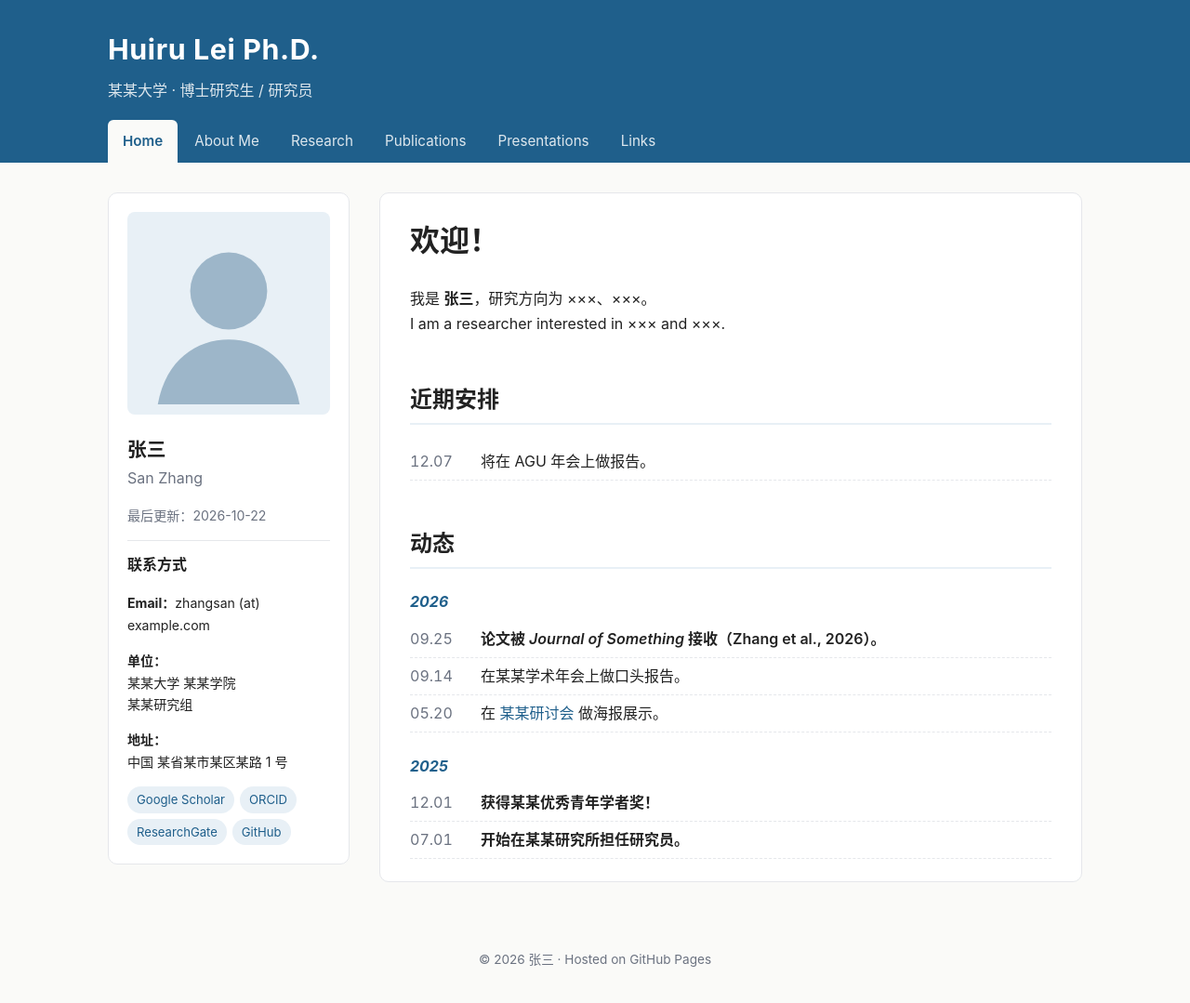
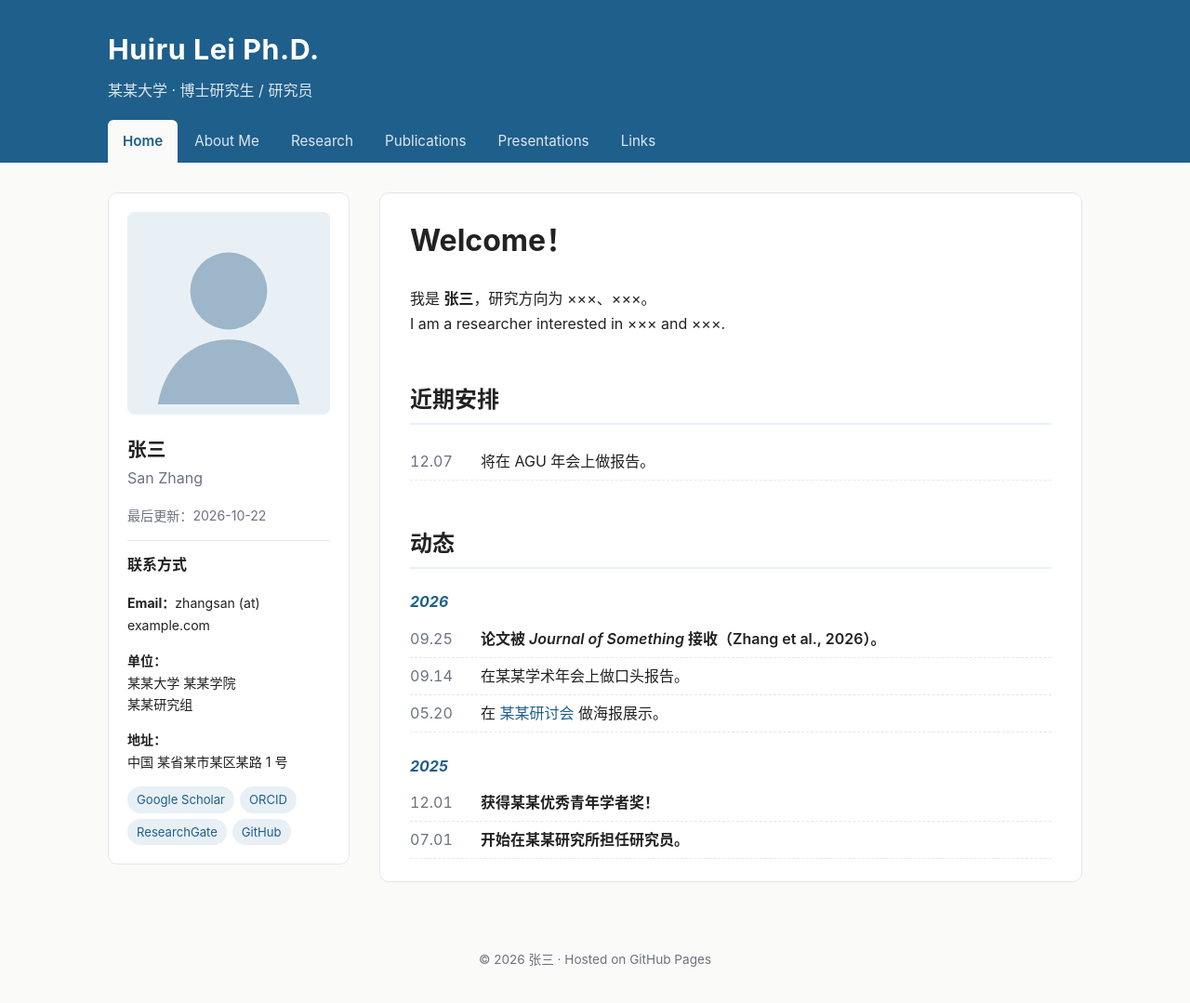
Before and after one commit to Lulu3314/HuiruLei.Mypage, a Jekyll site: the page built from index.html, in a window 1280 px wide and 1085 px high. Shown: the top 1079 px of the window at 93% size. Built offline with Jekyll 4.4.1, drawn with Linux system fonts in a browser that asks for light colours.

Commit message:
Update greeting in index.html to English
Replaced Chinese greeting with English equivalent.

```diff
--- a/index.html
+++ b/index.html
@@ -2,7 +2,7 @@
 layout: default
 title: 首页
 ---
-<h1>欢迎！</h1>
+<h1>Welcome！</h1>
 <p>我是 <strong>{{ site.data.profile.name }}</strong>，研究方向为 ×××、×××。<br>
 I am a researcher interested in ××× and ×××.</p>
 
```
